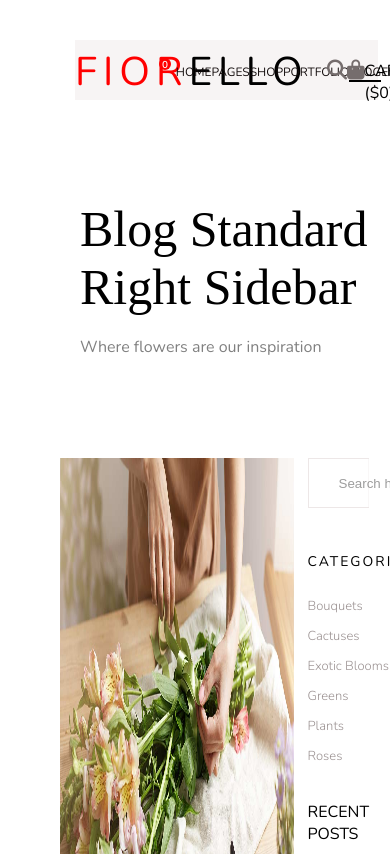
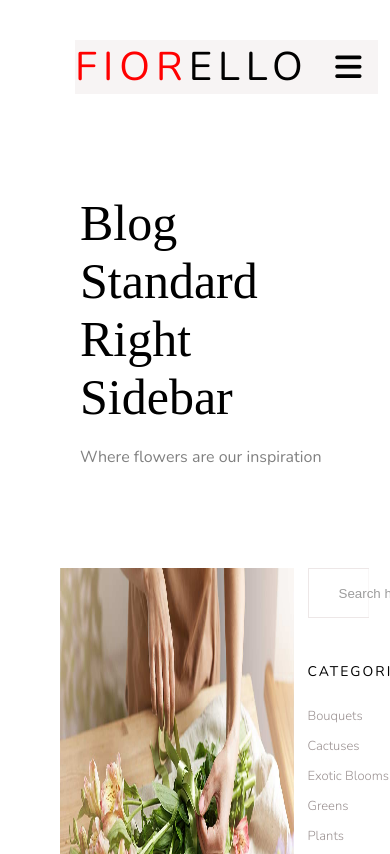
Before and after one commit to kamranss/Wee-23-Homework, a plain HTML site: page assets/blog.html in a window 390 px wide. Shown: the top 854 px of the page. Drawn offline with Linux system fonts and the light colour scheme; files whose address does not match are found by name.

Commit message:
Refactor: Project Updated

```diff
--- a/assets/blog.html
+++ b/assets/blog.html
@@ -5,17 +5,20 @@
     <meta http-equiv="X-UA-Compatible" content="IE=edge">
     <meta name="viewport" content="width=device-width, initial-scale=1.0">
     <link rel="stylesheet" href="https://cdnjs.cloudflare.com/ajax/libs/font-awesome/6.2.1/css/all.min.css" integrity="sha512-MV7K8+y+gLIBoVD59lQIYicR65iaqukzvf/nwasF0nqhPay5w/9lJmVM2hMDcnK1OnMGCdVK+iQrJ7lzPJQd1w==" crossorigin="anonymous" referrerpolicy="no-referrer" />
-    <link rel="stylesheet" href="../assets/style/portfolio.css">
+    <link rel="stylesheet" href=".//style/blog_footer.css">
     <link rel="stylesheet" href="../assets/style/blog.css">
     <title>Document</title>
 </head>
 <body>
     <div class="container">
         <header>
-            <nav style="margin-left: 15px;" class="nav col-11 df-b">
+            <nav style="margin-left: 15px;" class="nav col-11 col-8 df-b">
                 <div class="logo col-4">
                     <a href=".//style/fiorelle.css"style="color: red;">FIOR<span class="span1" style="color: black;">ELLO</span></span></a>
                 </div>
+                <a class="toggle" href="#">
+                    <i class="fa-solid fa-bars"></i>
+                </a>
                 <div class="menu col-8">
                     <div class="menu_links col-9">
                         <ul>
@@ -30,8 +33,11 @@
                      <div class="social_network_icons col-3">
                          <ul>
                              <li><i class="fa-solid fa-magnifying-glass"></i></li>
-                             <li><i class="fa-solid fa-bag-shopping"></i>
-                            <div class="icon_0"><span>0</span></div></li>
+                             <li><i class="fa-solid fa-bag-shopping bag"></i>
+                                <!-- <div class="icon_0">
+                                    <span>0</span>
+                                </div> -->
+                            </li>
                              <li><span>CART ($0)</span></li>
                          </ul>
                      </div>
@@ -39,11 +45,11 @@
 
             </nav>
         </header>
-        <section id="main_title" class="col-12" style="margin-top: 100px; margin-left: 20px;">
-            <h1 style="font-size: 50px; font-weight: 400; font-family: 'Times New Roman', Times, serif;">Blog Standard Right Sidebar</h1>
-            <p style="color: grey; ">Where flowers are our inspiration</p>
+        <section id="main_title" class="col-9" style="margin-top: 100px; margin-left: 20px;">
+            <h1 class="col-12" style="font-size: 50px; font-weight: 400; font-family: 'Times New Roman', Times, serif;">Blog Standard Right Sidebar</h1>
+            <p class="col-12" style="color: grey; ">Where flowers are our inspiration</p>
         </section>
-        <section  id = "categories" class="df-b" style="margin-top: 100px;">
+        <section  id = "categories" class="df-b col-12" style="margin-top: 100px;">
             <div class="img_content col-8_5">
                 <img class="col-12" src=".//images/fiorello1.jpg" alt="">
             </div>
--- a/assets/style/blog.css
+++ b/assets/style/blog.css
@@ -5,6 +5,7 @@
 }
 
 body{
+    padding-top: 40px;
     width: 100%;
     font-family: myFirstFont;
 }
@@ -13,6 +14,51 @@ body{
     font-family: myFirstFont;
     src: url(../fonts/Nunito-VariableFont_wght.ttf);
   }
+
+
+  .toggle{
+    display: flex;
+    opacity: 0;
+    position: absolute;
+    text-decoration: none;
+    top: .75rem;
+    right: 1rem;
+    font-size: 30px;
+    color: white;
+  }
+
+  @media only screen and (max-width: 800px){
+
+    .nav{
+      display: flex;
+      flex-direction: column;
+       align-items: flex-start;
+    }
+    .nav, .menu {
+      display: flex;
+      flex-direction: column;
+    }
+    .menu_links, .social_network_icons{
+      display: none;
+    }
+
+    .social_network_icons ul{
+      display: flex;
+      flex-direction: column;
+      width: 100%;
+    }
+   .menu_links ul{
+    width: 100%;
+    display: flex;
+    flex-direction: column;
+   }
+  .toggle{
+    opacity: 1;
+    color: black;
+  }
+
+  }
+
 
 /* Grid Configurationx */
 .col-1{
@@ -96,14 +142,15 @@ body{
   margin-left: 60px;
 }
 .nav{
-  height: 60px;
-  display: flex;
-  justify-content: center;
-  /* background-color: rgb(247, 244, 244); */
-  margin-top: 40px;
+  position: relative;
+  /* height: 60px; */
+  /* display: flex; */
+  /* justify-content: center; */
+  background-color: rgb(247, 244, 244);
+  /* margin-top: 40px; */
 }
 .logo{
-  margin-top: 5px;
+  /* margin-top: 5px; */
 }
 .logo a{
   color: rgb(117, 109, 109);
@@ -294,20 +341,18 @@ color: grey;
   margin-left: 60px;
 }
 
-.icon_0{
-  position: absolute;
+.bag::after{
+  content: "0";
+  /* position: absolute; */
+  justify-content: center;
+  align-items: center;
   display: flex;
   top: 58px;
   right: 219px;
-  justify-content: center;
   background-color: red;
-
   border-radius: 50%;
   height: 12px;
   width: 12px;
-}
-
-.icon_0 span{
   font-weight: 600;
   font-size: 10px;
   color: white;
```
Also changed, not shown: assets/js/methods.js (+8 -5 lines), assets/js/script.js (added, +22 -0 lines), assets/style/blog_footer.css (added, +45 -0 lines).
